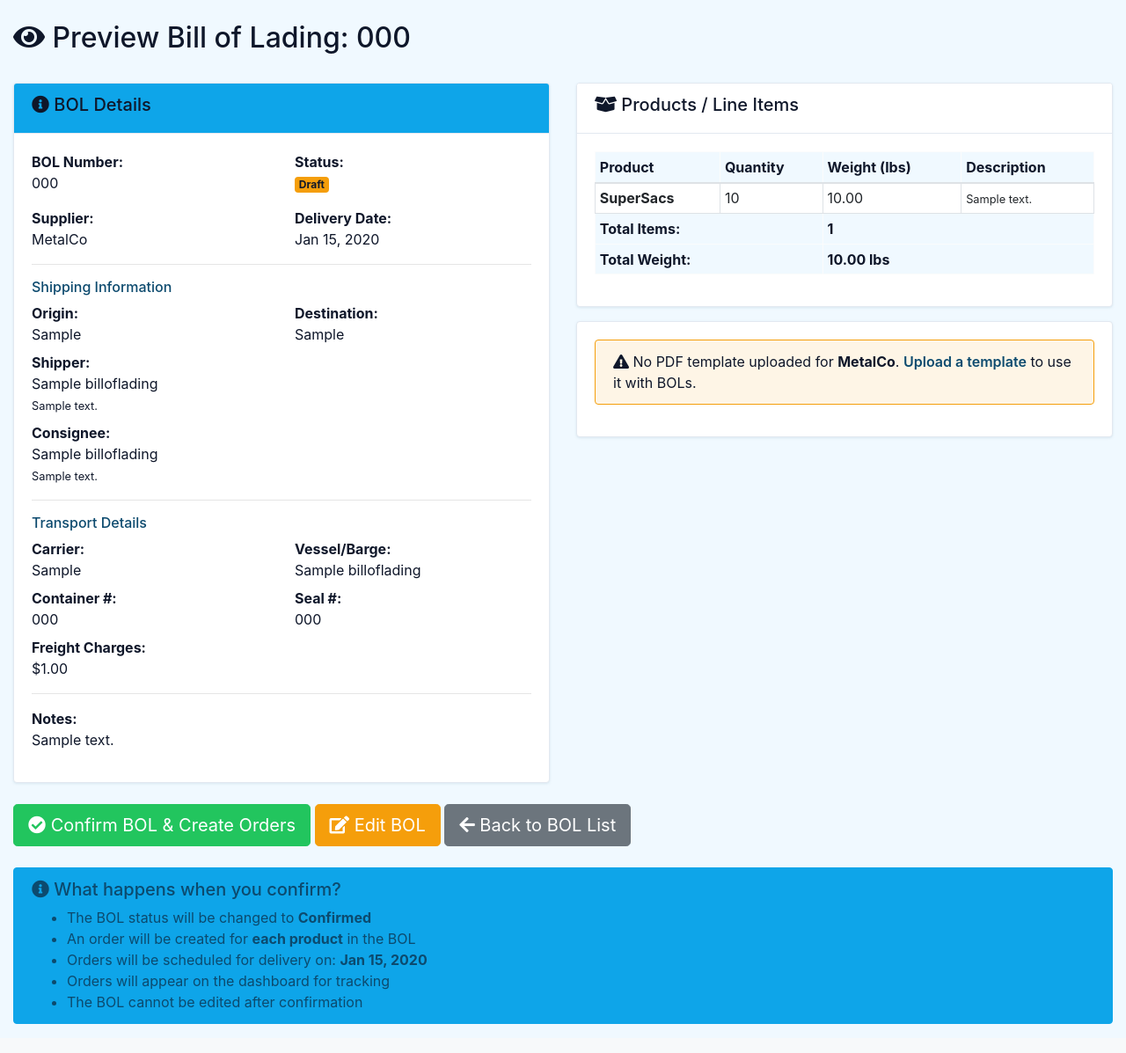
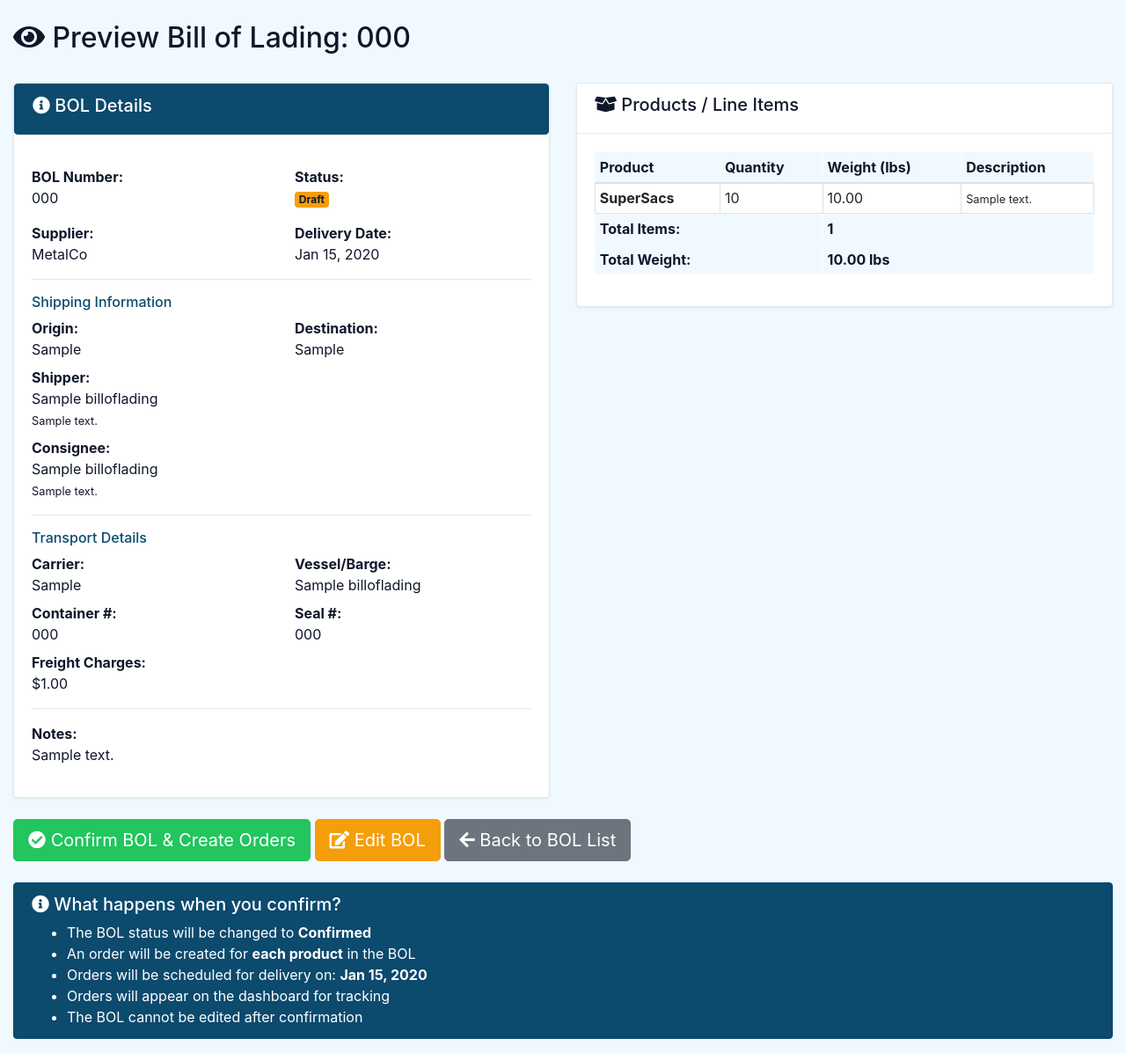
Before and after one commit to CinBarge/barge2rail-auth, a Django app: page /bol/preview/1/ in a window 1280 px wide. Shown: the part 66-1263 px from the top of the page at 88% size. Before the commit the page ends 1230 px from the top, so only its background shows below. Run offline with Django 4.2, Linux system fonts and the light colour scheme; a user stored in the database is signed in; data comes from the database, SQL or seed files in the repository; tables that the repository leaves empty hold one stand-in row (values such as "Sample post"); data that the repository does not hold is empty.

Commit message:
Removed Upload Template from application. Future bills for suppliers will be hard coded based fields for bill of lading generation.

```diff
--- a/CincyBarge_Development/dashboard/urls.py
+++ b/CincyBarge_Development/dashboard/urls.py
@@ -19,29 +19,8 @@ urlpatterns = [
         name="dashboard-order-update-status",
     ),
     path("bol/", views.bol, name="dashboard-bol"),
-    # BOL Template Management
-    path(
-        "bol/upload-template/",
-        views.upload_bol_template,
-        name="dashboard-bol-upload-template",
-    ),
-    path(
-        "bol/view-template/<int:template_id>/",
-        views.view_bol_template,
-        name="dashboard-bol-view-template",
-    ),
-    path(
-        "bol/delete-template/<int:template_id>/",
-        views.delete_bol_template,
-        name="dashboard-bol-delete-template",
-    ),
     # BOL Creation and Management
     path("bol/create/", views.create_bol, name="dashboard-bol-create"),
-    path(
-        "bol/create-from-template/<int:template_id>/",
-        views.create_bol_from_template,
-        name="dashboard-bol-create-from-template",
-    ),
     path("bol/edit/<int:bol_id>/", views.edit_bol, name="dashboard-bol-edit"),
     path(
         "bol/<int:bol_id>/add-product/",
--- a/CincyBarge_Development/dashboard/views.py
+++ b/CincyBarge_Development/dashboard/views.py
@@ -21,13 +21,11 @@ from utilities.pdf_extractor import extract_bol_from_pdf
 from .forms import (
     BillOfLadingForm,
     BillOfLadingLineItemForm,
-    BillOfLadingTemplateForm,
     BOLPDFUploadForm,
 )
 from .models import (
     BillOfLading,
     BillOfLadingLineItem,
-    BillOfLadingTemplate,
     Order,
     Product,
     RawProductData,
@@ -409,10 +407,7 @@ def update_order_status(request, order_id):
 
 @login_required
 def bol(request):
-    """Main BOL page with template upload and BOL creation"""
-    templates = BillOfLadingTemplate.objects.select_related(
-        "supplier", "uploaded_by"
-    ).all()
+    """Main BOL page with BOL creation"""
     bols_draft = (
         BillOfLading.objects.filter(status="draft")
         .select_related("supplier", "created_by")
@@ -425,85 +420,13 @@ def bol(request):
     )
     suppliers = Supplier.objects.all()
 
-    template_form = BillOfLadingTemplateForm()
-
     context = {
-        "templates": templates,
         "bols_draft": bols_draft,
         "bols_confirmed": bols_confirmed,
         "suppliers": suppliers,
-        "template_form": template_form,
     }
 
     return render(request, "dashboard/bol.html", context)
-
-
-@login_required
-@require_http_methods(["POST"])
-def upload_bol_template(request):
-    """Handle BOL template upload and extract field structure"""
-    form = BillOfLadingTemplateForm(request.POST, request.FILES)
-
-    if form.is_valid():
-        template = form.save(commit=False)
-        template.uploaded_by = request.user
-        template.file_name = request.FILES["template_file"].name
-
-        # Extract field structure from PDF for smart template
-        try:
-            pdf_file = request.FILES["template_file"]
-            extracted_data = extract_bol_from_pdf(pdf_file)
-
-            # Store the field mapping with metadata
-            template.field_mapping = {
-                "fields": extracted_data,
-                "extracted_at": datetime.now().isoformat(),
-                "extracted_by": request.user.username,
-            }
-            template.is_configured = True
-
-            template.save()
-            messages.success(
-                request,
-                f"Template uploaded and configured successfully for {template.supplier.name}. Field structure has been extracted and saved.",
-            )
-        except Exception as e:
-            # Still save the template even if extraction fails
-            template.save()
-            messages.warning(
-                request,
-                f"Template uploaded for {template.supplier.name}, but field extraction failed: {str(e)}. You can configure it later.",
-            )
-    else:
-        for error in form.errors.values():
-            messages.error(request, error)
-
-    return redirect("dashboard-bol")
-
-
-@login_required
-def view_bol_template(request, template_id):
-    """View/preview BOL template PDF"""
-    template = get_object_or_404(BillOfLadingTemplate, id=template_id)
-
-    try:
-        return FileResponse(
-            template.template_file.open("rb"), content_type="application/pdf"
-        )
-    except Exception as e:
-        messages.error(request, f"Error opening template: {str(e)}")
-        return redirect("dashboard-bol")
-
-
-@login_required
-@require_http_methods(["POST"])
-def delete_bol_template(request, template_id):
-    """Delete BOL template"""
-    template = get_object_or_404(BillOfLadingTemplate, id=template_id)
-    supplier_name = template.supplier.name
-    template.delete()
-    messages.success(request, f"Template for {supplier_name} deleted successfully")
-    return redirect("dashboard-bol")
 
 
 @login_required
@@ -520,13 +443,6 @@ def create_bol(request):
 
             bill_number = f"BOL-{datetime.now().strftime('%Y%m%d')}-{BillOfLading.objects.count() + 1:04d}"
             bol.bill_number = bill_number
-
-            # Try to link template
-            try:
-                template = BillOfLadingTemplate.objects.get(supplier=bol.supplier)
-                bol.template = template
-            except BillOfLadingTemplate.DoesNotExist:
-                pass
 
             bol.save()
             messages.success(
@@ -1274,90 +1190,6 @@ def upload_bol_pdf(request):
 
 
 @login_required
-def create_bol_from_template(request, template_id):
-    """Create a new BOL from a saved template with pre-filled structure"""
-    template = get_object_or_404(BillOfLadingTemplate, id=template_id)
-
-    if not template.has_field_mapping():
-        messages.warning(
-            request,
-            f"Template for {template.supplier.name} does not have field mapping configured. Please upload a template PDF first.",
-        )
-        return redirect("dashboard-bol")
-
-    # Get field mapping
-    field_mapping = template.field_mapping.get("fields", {})
-
-    # Get all products for this supplier
-    products = (
-        Product.objects.filter(supplier=template.supplier)
-        .select_related("supplier")
-        .order_by("name")
-    )
-
-    if request.method == "POST":
-        try:
-            with transaction.atomic():
-                # Generate unique bill number
-                bill_number = f"BOL-{datetime.now().strftime('%Y%m%d')}-{BillOfLading.objects.count() + 1:04d}"
-
-                # Create BOL with form data
-                bol = BillOfLading.objects.create(
-                    bill_number=bill_number,
-                    supplier=template.supplier,
-                    template=template,
-                    shipper_name=request.POST.get(
-                        "shipper_name", field_mapping.get("shipper_name", "")
-                    ),
-                    shipper_address=request.POST.get(
-                        "shipper_address", field_mapping.get("shipper_address", "")
-                    ),
-                    consignee_name=request.POST.get(
-                        "consignee_name", field_mapping.get("consignee_name", "")
-                    ),
-                    consignee_address=request.POST.get(
-                        "consignee_address", field_mapping.get("consignee_address", "")
-                    ),
-                    origin=request.POST.get("origin", field_mapping.get("origin", "")),
-                    destination=request.POST.get(
-                        "destination", field_mapping.get("destination", "")
-                    ),
-                    carrier=request.POST.get(
-                        "carrier", field_mapping.get("carrier", "")
-                    ),
-                    vessel_name=request.POST.get(
-                        "vessel_name", field_mapping.get("vessel_name", "")
-                    ),
-                    truck_number=request.POST.get("truck_number", ""),
-                    container_number=request.POST.get("container_number", ""),
-                    seal_number=request.POST.get("seal_number", ""),
-                    freight_charges=request.POST.get("freight_charges") or None,
-                    delivery_date=request.POST.get("delivery_date") or None,
-                    notes=request.POST.get("notes", ""),
-                    status="draft",
-                    created_by=request.user,
-                )
-
-                messages.success(
-                    request,
-                    f"Bill of Lading {bill_number} created from template. You can now add products.",
-                )
-                return redirect("dashboard-bol-edit", bol_id=bol.id)
-
-        except Exception as e:
-            messages.error(request, f"Error creating BOL: {str(e)}")
-            return redirect("dashboard-bol")
-
-    # GET request - show form with pre-filled data from template
-    context = {
-        "template": template,
-        "field_mapping": field_mapping,
-        "products": products,
-    }
-    return render(request, "dashboard/bol_create_from_template.html", context)
-
-
-@login_required
 def review_extracted_bol(request):
     """Review and edit extracted BOL data before saving"""
     extracted_data = request.session.get("extracted_bol_data")
@@ -1407,14 +1239,6 @@ def review_extracted_bol(request):
                     status="draft",
                     created_by=request.user,
                 )
-
-                # Try to link template
-                try:
-                    template = BillOfLadingTemplate.objects.get(supplier=supplier)
-                    bol.template = template
-                    bol.save()
-                except BillOfLadingTemplate.DoesNotExist:
-                    pass
 
                 # Create line items from extracted PDF data
                 line_items_data = extracted_data.get("line_items", [])
--- a/CincyBarge_Development/static/style.css
+++ b/CincyBarge_Development/static/style.css
@@ -47,9 +47,9 @@ body {
     color: #FFFFFF !important;
 }
 .alert-info {
-    background-color: rgba(14, 165, 233, 0.1) !important;
-    border-color: #0EA5E9 !important;
-    color: #0C4A6E !important;
+    background-color: #0C4A6E !important;
+    border-color: #0C4A6E !important;
+    color: #FFFFFF !important;
 }
 
 .bg-primary { background-color: #0C4A6E !important; }
@@ -122,6 +122,10 @@ a:hover {
 .alert-link {
     color: #0C4A6E !important;
     font-weight: 600 !important;
+}
+.alert-info .alert-link {
+    color: #FFFFFF !important;
+    text-decoration: underline !important;
 }
 
 /* --------------------------------------------- */
--- a/CincyBarge_Development/templates/dashboard/bol_preview.html
+++ b/CincyBarge_Development/templates/dashboard/bol_preview.html
@@ -13,7 +13,7 @@
     <!-- BOL Details -->
     <div class="col-md-6">
       <div class="card">
-        <div class="card-header bg-info text-white">
+        <div class="alert alert-info text-white" style="background-color: #0C4A6E !important; border-color: #0C4A6E !important; color: white !important;">
           <h5><i class="fas fa-info-circle"></i> BOL Details</h5>
         </div>
         <div class="card-body">
@@ -161,41 +161,6 @@
         </div>
       </div>
 
-      <!-- Template Preview -->
-      {% if bol.template %}
-      <div class="card mt-3">
-        <div class="card-header bg-primary text-white d-flex justify-content-between align-items-center">
-          <h5 class="mb-0"><i class="fas fa-file-pdf"></i> PDF Template</h5>
-          <a href="{% url 'dashboard-bol-view-template' bol.template.id %}"
-             target="_blank"
-             class="btn btn-sm btn-light">
-            <i class="fas fa-external-link-alt"></i> Open in New Tab
-          </a>
-        </div>
-        <div class="card-body p-0">
-          <iframe src="{% url 'dashboard-bol-view-template' bol.template.id %}"
-                  width="100%"
-                  height="500px"
-                  style="border: none;">
-          </iframe>
-          <div class="p-3 bg-light">
-            <small class="text-muted">
-              <i class="fas fa-info-circle"></i> This template will be used as reference for the Bill of Lading.
-              If the PDF doesn't display, <a href="{% url 'dashboard-bol-view-template' bol.template.id %}" target="_blank">click here to open it</a>.
-            </small>
-          </div>
-        </div>
-      </div>
-      {% else %}
-      <div class="card mt-3">
-        <div class="card-body">
-          <div class="alert alert-warning">
-            <i class="fas fa-exclamation-triangle"></i> No PDF template uploaded for <strong>{{ bol.supplier.name }}</strong>.
-            <a href="{% url 'dashboard-bol' %}" class="alert-link">Upload a template</a> to use it with BOLs.
-          </div>
-        </div>
-      </div>
-      {% endif %}
     </div>
   </div>
 
@@ -228,9 +193,9 @@
   <!-- Information Box -->
   <div class="row mt-4">
     <div class="col-12">
-      <div class="alert alert-info">
-        <h5><i class="fas fa-info-circle"></i> What happens when you confirm?</h5>
-        <ul class="mb-0">
+      <div class="alert alert-info text-white" style="background-color: #0C4A6E !important; border-color: #0C4A6E !important; color: white !important;">
+        <h5 style="color: white !important;"><i class="fas fa-info-circle"></i> What happens when you confirm?</h5>
+        <ul class="mb-0" style="color: white !important;">
           <li>The BOL status will be changed to <strong>Confirmed</strong></li>
           <li>An order will be created for <strong>each product</strong> in the BOL</li>
           <li>Orders will be scheduled for delivery on: <strong>{{ bol.delivery_date|date:"M d, Y"|default:"the specified date" }}</strong></li>
```
Also changed, not shown: CincyBarge_Development/dashboard/admin.py (+1 -15 lines), CincyBarge_Development/dashboard/forms.py (+0 -30 lines), CincyBarge_Development/dashboard/models.py (+1 -40 lines), CincyBarge_Development/dashboard/migrations/0014_remove_trailer_number_field.py, CincyBarge_Development/dashboard/migrations/0015_billoflading_truck_number.py (added), CincyBarge_Development/dashboard/migrations/0016_auto_20251107_1207.py (added), CincyBarge_Development/dashboard/migrations/0017_billofladinglineitem_po_number.py (added), CincyBarge_Development/dashboard/migrations/0018_fix_po_number_constraint.py (added), CincyBarge_Development/dashboard/migrations/0019_remove_billofladingtemplate.py (added), CincyBarge_Development/db.sqlite3.
